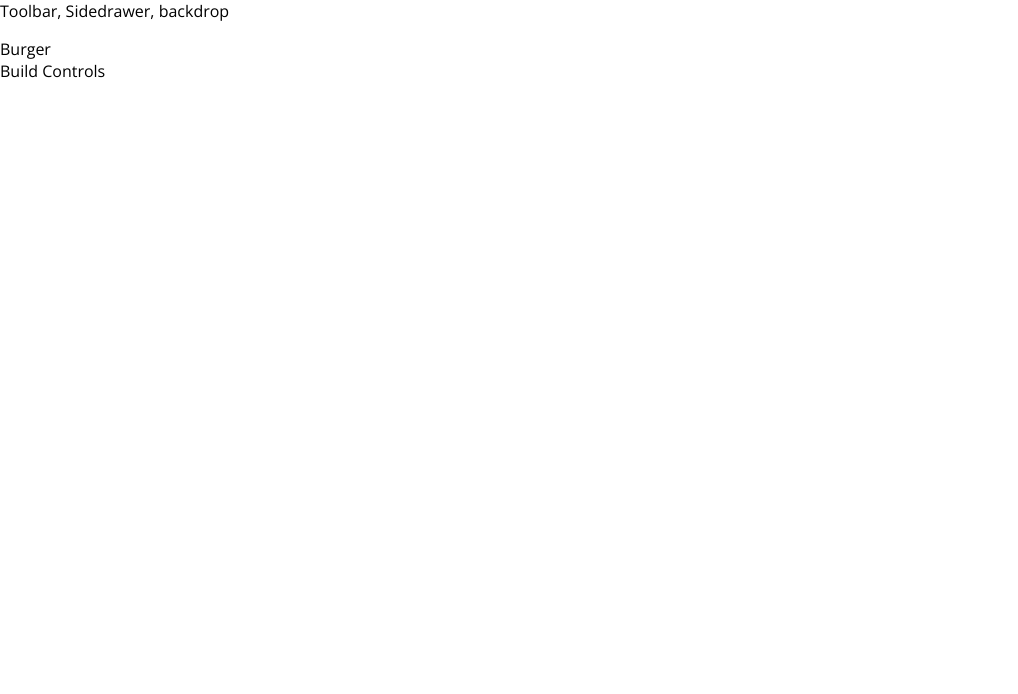
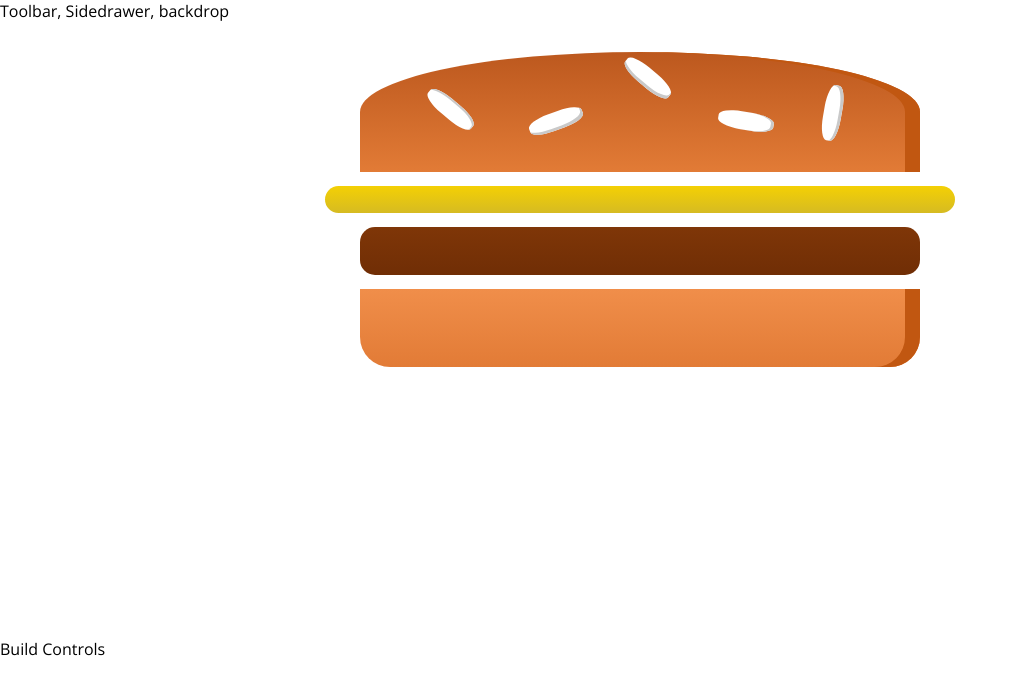
Before and after one commit to riverrz/burger-builder, a React app: page / in a window 1280 px wide. Shown: the top 694 px of the page, without its empty margins (0-1018 px from the left). Built offline with nearby package versions, Linux system fonts and the light colour scheme.

Commit message:
Hard code BurgerIngredients in Burger, add Burger in BurgerBuilder

```diff
--- a/package.json
+++ b/package.json
@@ -31,6 +31,7 @@
     "postcss-flexbugs-fixes": "3.2.0",
     "postcss-loader": "2.0.8",
     "promise": "8.0.1",
+    "prop-types": "^15.6.2",
     "raf": "3.4.0",
     "react": "^16.4.2",
     "react-dev-utils": "^5.0.1",
--- a/src/components/Burger/Burger.css
+++ b/src/components/Burger/Burger.css
@@ -0,0 +1,28 @@
+.Burger {
+  width: 100%;
+  margin: auto;
+  height: 250px;
+  overflow: auto;
+  text-align: center;
+  font-weight: bold;
+  font-size: 1.2rem;
+}
+
+@media(min-width: 500px) and (max-height: 400px) {
+    .Burger {
+        width: 350px;
+        height: 300px;
+    }
+}
+@media(min-width: 500px) and (min-height: 401px) {
+    .Burger {
+        width: 450px;
+        height: 400px;
+    }
+}
+@media(min-width: 1000px) and (min-height: 700px) {
+    .Burger {
+        width: 700px;
+        height: 600px;
+    }
+}
--- a/src/components/Burger/Burger.js
+++ b/src/components/Burger/Burger.js
@@ -1,6 +1,17 @@
-import React from 'react';
-import classes from './Burger.css';
+import React from "react";
+import BurgerIngredient from "./BurgerIngredient/BurgerIngredient";
+
+import classes from "./Burger.css";
 
 const burger = () => {
+  return (
+    <div className={classes.Burger}>
+      <BurgerIngredient type="bread-top" />
+      <BurgerIngredient type="cheese" />
+      <BurgerIngredient type="meat" />
+      <BurgerIngredient type="bread-bottom" />
+    </div>
+  );
+};
 
-}
+export default burger;
--- a/src/components/Burger/BurgerIngredient/BurgerIngredient.js
+++ b/src/components/Burger/BurgerIngredient/BurgerIngredient.js
@@ -1,10 +1,13 @@
-import React from "react";
+import React, { Component } from "react";
+import PropTypes from "prop-types";
+
 import classes from "./BurgerIngredient.css";
 
-const burderIngredient = props => {
+class BurderIngredient extends Component {
+  render() {
     let ingredient = null;
 
-  switch (props.type) {
+    switch (this.props.type) {
       case "bread-bottom":
         ingredient = <div className={classes.BreadBottom} />;
         break;
@@ -32,6 +35,11 @@
         break;
     }
     return ingredient;
+  }
+}
+
+BurderIngredient.PropTypes = {
+  type: PropTypes.string.isRequired
 };
 
-export default burderIngredient;
+export default BurderIngredient;
--- a/src/containers/BurgerBuilder/BurgerBuilder.js
+++ b/src/containers/BurgerBuilder/BurgerBuilder.js
@@ -1,4 +1,6 @@
 import React, { Component } from "react";
+import Burger from "../../components/Burger/Burger";
+
 import Aux from "../../hoc/Aux";
 
 class BurgerBuilder extends Component {
@@ -6,7 +8,7 @@
   render() {
     return (
       <Aux>
-        <div>Burger</div>
+        <Burger />
         <div>Build Controls</div>
       </Aux>
     );
```
Lines whose indentation alone changed are shown as unchanged.
